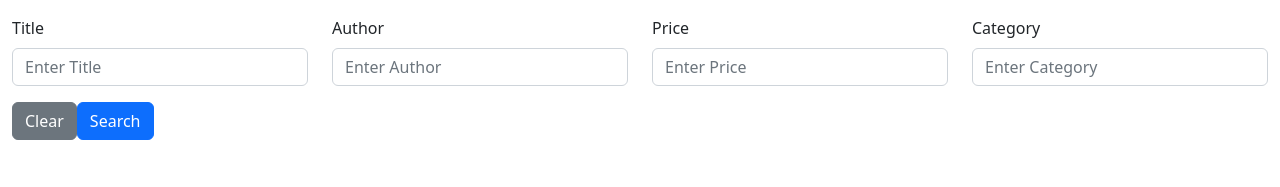
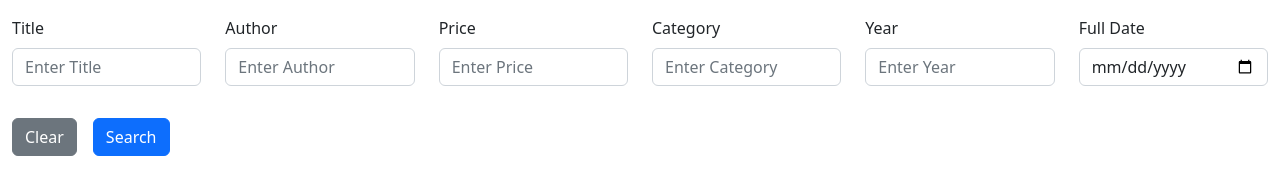
Before and after one commit to aqeelBahoo/books-management-frontend, a React (Create React App) app: page / in a window 1280 px wide. Shown: the top 187 px of the page. Built offline with nearby package versions, Linux system fonts and the light colour scheme; no server answers.

Commit message:
Added Year and Full Year Fields.

```diff
--- a/src/data/booksSlice.ts
+++ b/src/data/booksSlice.ts
@@ -6,7 +6,7 @@ const initialState = { list: null, form: null };
 const getBooks = createAsyncThunk("books/all", async (_, { getState }) => {
   const state: any = getState();
   const params = state.books.form;
-  const response = await axios.get("http://localhost:3000/books", {
+  const response = await axios.get("http://localhost:3000/book/search", {
     params,
   });
   return response.data;
--- a/src/features/filters/Filters.tsx
+++ b/src/features/filters/Filters.tsx
@@ -60,15 +60,47 @@ const Filters = ({ onSubmit, onFormFieldChange, onClear, form }: any) => {
               />
             </Form.Group>
           </Col>
+
+          <Col>
+            <Form.Group className="mb-3">
+              <Form.Label>Year</Form.Label>
+              <Form.Control
+                type="number"
+                min="1900"
+                max="2099"
+                step="1"
+                placeholder="Enter Year"
+                value={form.year || ""}
+                onChange={(e) =>
+                  onFormFieldChange({ year: e.target.value?.trim() })
+                }
+              />
+            </Form.Group>
+          </Col>
+
+          <Col>
+            <Form.Group className="mb-3">
+              <Form.Label>Full Date</Form.Label>
+              <Form.Control
+                type="date"
+                placeholder="Enter Full Date"
+                value={form.fullDate || ""}
+                onChange={(e) =>
+                  onFormFieldChange({ fullDate: e.target.value?.trim() })
+                }
+              />
+            </Form.Group>
+          </Col>
         </Row>
+        <div className="mt-3">
+          <Button variant="secondary" onClick={onClear} className="me-3">
+            Clear
+          </Button>
 
-        <Button variant="secondary" onClick={onClear}>
-          Clear
-        </Button>
-
-        <Button variant="primary" onClick={onSubmit}>
-          Search
-        </Button>
+          <Button variant="primary" onClick={onSubmit}>
+            Search
+          </Button>
+        </div>
       </Form>
     </>
   );
```
